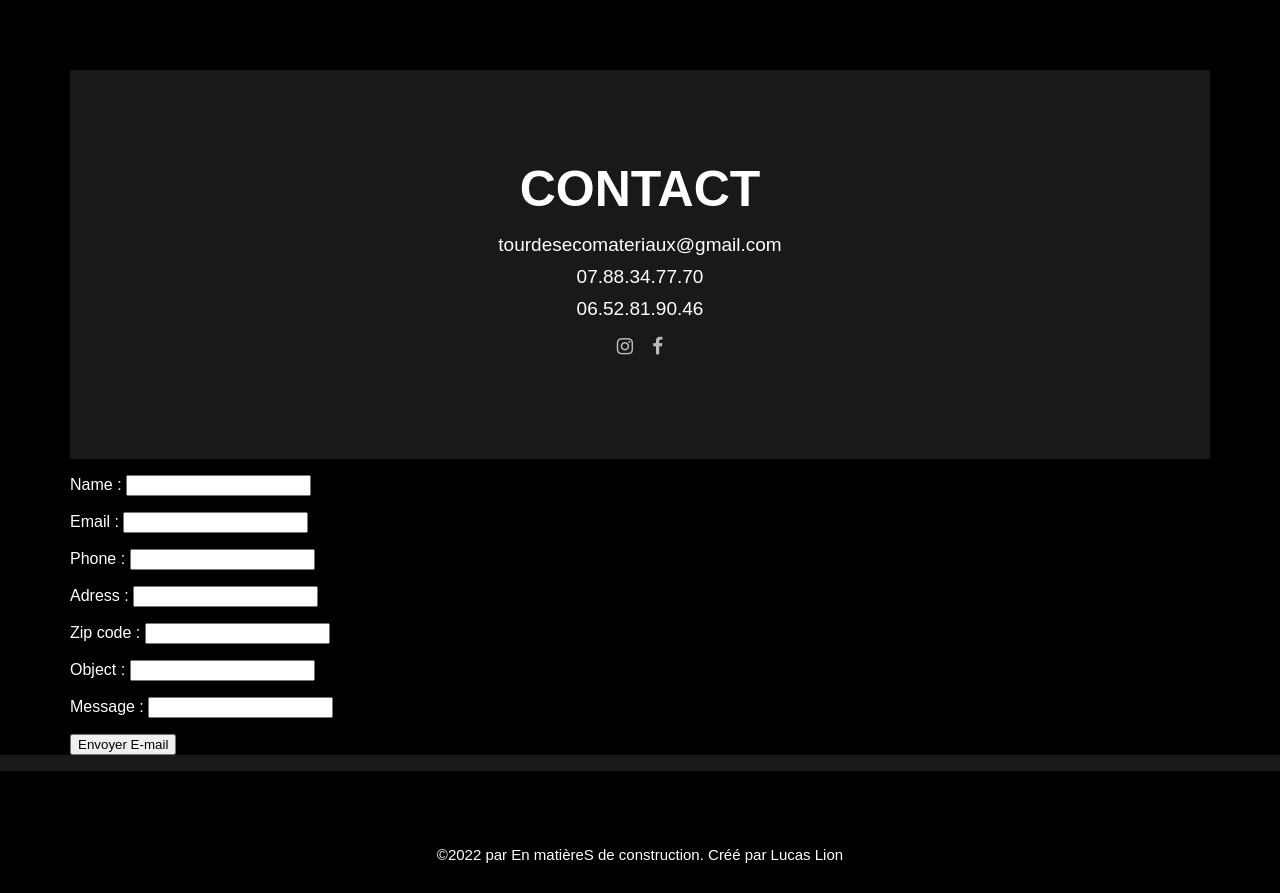
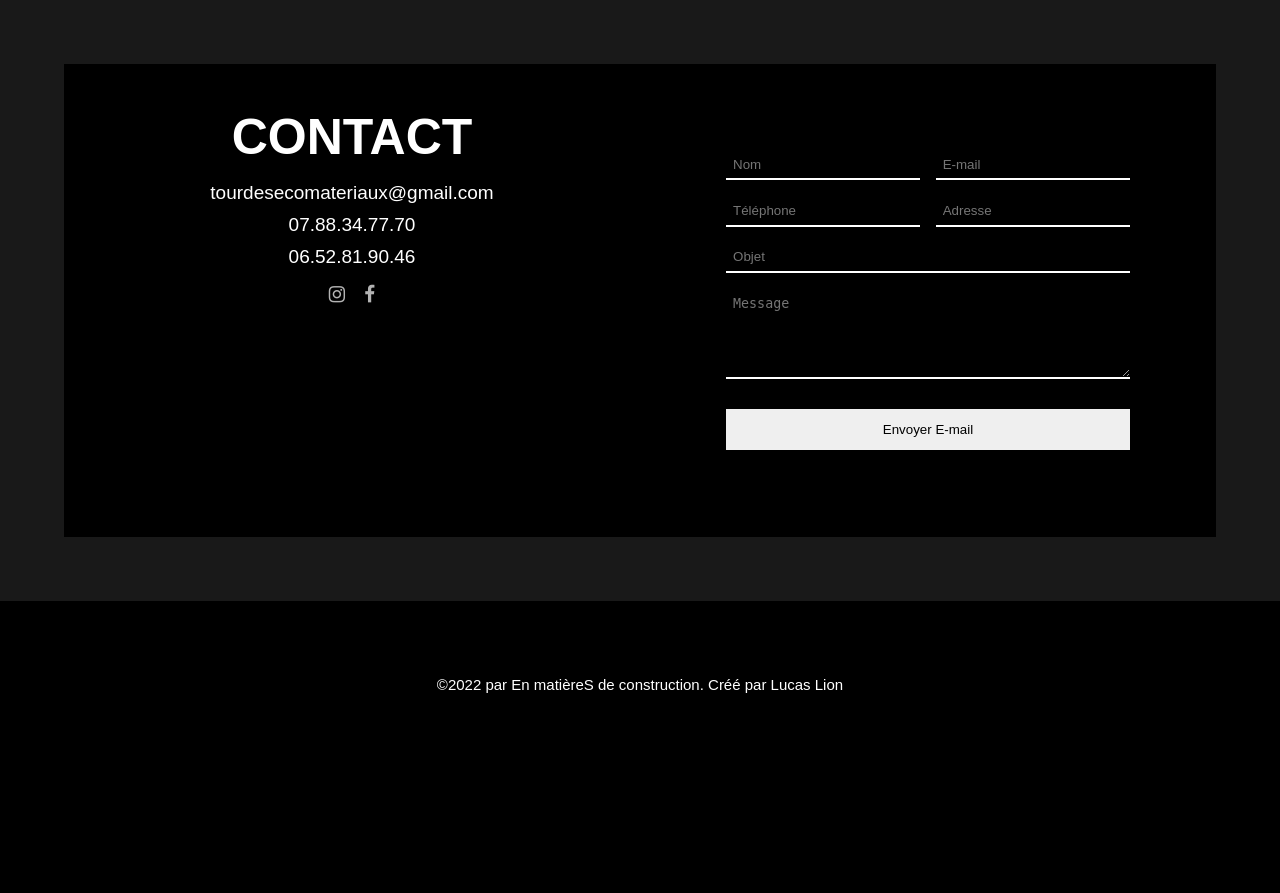
Before and after one commit to LucasLion/emdc, a Django app: page /contact/ in a window 1280 px wide. Shown: the part 137-1030 px from the top of the page. After the commit the page ends 830 px from the top, so only its background shows below. Run offline with Django 3.2, Linux system fonts and the light colour scheme; some web fonts are replaced.

Commit message:
contact page finished and url change

```diff
--- a/emdc/home/forms.py
+++ b/emdc/home/forms.py
@@ -3,10 +3,10 @@ import re
 from django import forms
 
 class SendMailForm(forms.Form):
-    name = forms.CharField(max_length=255)
-    email = forms.EmailField(empty_value="123@gmail.com")
-    phone = forms.CharField(max_length=10, required=False)
-    adress = forms.CharField(max_length=60, required=False)
-    zip_code = forms.CharField(max_length=5, required=False, empty_value="75000")
-    object = forms.CharField(max_length=255)
-    message = forms.CharField(empty_value="Votre message ici")
+    name = forms.CharField(max_length=255, widget=forms.TextInput(attrs={'placeholder': 'Nom'}))
+    email = forms.EmailField(empty_value="123@gmail.com", widget=forms.EmailInput
+                           (attrs={'placeholder': 'E-mail'}))
+    phone = forms.CharField(max_length=10, required=False, widget=forms.TextInput(attrs={'placeholder': 'Téléphone'}))
+    adress = forms.CharField(max_length=60, required=False, widget=forms.TextInput(attrs={'placeholder': 'Adresse'}))
+    object = forms.CharField(max_length=255, widget=forms.TextInput(attrs={'placeholder':'Objet'}))
+    message = forms.CharField(empty_value="Votre message ici",  widget=forms.Textarea(attrs={'placeholder': 'Message', 'rows': '5'}))
--- a/emdc/home/static/home/contact-style.css
+++ b/emdc/home/static/home/contact-style.css
@@ -0,0 +1,89 @@
+
+.wrapper {
+    display: grid;
+    gap: 1rem;
+    grid-template-columns: repeat(2, 1fr);
+    padding: 15%;
+    background-color: black;
+}
+.form-container {
+    margin-bottom: 0;
+}
+.col-span-2 {
+    grid-column: span 2;
+}
+
+#id_name {
+    background-color: black;
+    border: none;
+    border-bottom: solid 0.2em white;
+    padding: 0.5em;
+    width: 100%;
+    color: white;
+}
+#id_email {
+    background-color: black;
+    border: none;
+    border-bottom: solid 0.2em white;
+    padding: 0.5em;
+    width: 100%;
+    color: white;
+}
+#id_phone {
+    background-color: black;
+    border: none;
+    border-bottom: solid 0.2em white;
+    padding: 0.5em;
+    width: 100%;
+    color: white;
+}
+#id_adress {
+    background-color: black;
+    border: none;
+    border-bottom: solid 0.2em white;
+    padding: 0.5em;
+    width: 100%;
+    color: white;
+}
+#id_object {
+    background-color: black;
+    border: none;
+    border-bottom: solid 0.2em white;
+    padding: 0.5em;
+    width: 100%;
+    color: white;
+}
+#id_message {
+    background-color: black;
+    border: none;
+    border-bottom: solid 0.2em white;
+    padding: 0.5em;
+    width: 100%;
+    color: white;
+}
+
+.btn {
+    width: 100%;
+    text-align: center;
+    color: black;
+    padding: 1em;
+    margin-top: 1em;
+    border: none;
+
+}
+
+.contact-page-container {
+    background-color: rgb(25, 25, 25);
+    padding: 5%;
+}
+.contact-contact-page {
+    background-color: black;
+}
+@media (min-width: 768px) {
+    .contact-page-container {
+    display: grid;
+    grid-template-columns: repeat(2, 1fr);
+}
+
+
+}
--- a/emdc/home/static/home/style.css
+++ b/emdc/home/static/home/style.css
@@ -148,32 +148,32 @@ h1 {
     text-decoration: underline;
 }
 
-#contact-container {
+.contact-container {
     background-color: black;
 }
 
-#contact {
+.contact {
     background-color: rgb(25, 25, 25);
     padding: 6%;
     text-align: center;
 
 }
 
-#contact p {
+.contact p {
     list-style: none;
 }
 
-#contact h2 {
+.contact h2 {
     font-size: 50;
     margin: 10 0;
 }
 
-#contact li {
+.contact li {
     margin: 10;
     font-size: 19;
 }
 
-#contact a {
+.contact a {
     text-decoration: none;
     color: white;
     opacity: 0.7;
@@ -316,9 +316,9 @@ h1 {
         background-color: black;
         padding: 70 70 0 70;
     }
-    #contact {
+    .contact {
         background-color: rgb(25, 25, 25);
-        padding: 80;
+
         text-align: center;
     }
 
--- a/emdc/home/templates/home/contact.html
+++ b/emdc/home/templates/home/contact.html
@@ -2,22 +2,28 @@
 {% load static %}
 
 {% block content %}
-<div id="contact-container">
-    <div id="contact">
+<div class="contact-container contact-page-container">
+        <div class="contact contact-contact-page">
             <h2>CONTACT</h2>
             <ul>
                 <li>tourdesecomateriaux@gmail.com</li>
                 <li>07.88.34.77.70</li>
                 <li>06.52.81.90.46</li>
-            <li id="space-between-icons"><a href="#" class="fa fa-instagram"></a> <a href="#" class="fa fa-facebook"></a></li>
+                <li id="space-between-icons"><a href="https://www.instagram.com/en_matieres_de_construction/" class="fa fa-instagram"></a> <a href="https://www.facebook.com/En-mati%C3%A8res-de-construction-107615134382282" class="fa fa-facebook"></a></li>
             </ul>
         </div>
-    <form method="POST">
+        <form class="form-container" method="POST">
             {% csrf_token %}
-        {{ form.as_p }}
-        <input type="submit" value="Envoyer E-mail">
+            <div class="wrapper">
+                <div class="box a">{{ form.name }}</div>
+                <div class="box b">{{ form.email }}</div>
+                <div class="box c">{{ form.phone }}</div>
+                <div class="box d">{{ form.adress }}</div>
+                <div class="box e col-span-2">{{ form.object }}</div>
+                <div class="box f col-span-2 row-span-3">{{ form.message }}</div>
+                <input type="submit" value="Envoyer E-mail" class="btn col-span-2">
+            </div>
         </form>
-
 </div>
 
 {% endblock %}
--- a/emdc/home/urls.py
+++ b/emdc/home/urls.py
@@ -4,7 +4,7 @@ from django.urls import path
 from home import views
 
 urlpatterns = [
-    path('home/', views.index, name='home'),
+    path('', views.index, name='home'),
     path('contact/', views.contact, name='contact'),
 
 ]
--- a/emdc/home/views.py
+++ b/emdc/home/views.py
@@ -36,6 +36,7 @@ def contact(request):
 def send_email(request,data):
     subject = request.POST.get('subject', data['object'])
     from_email = request.POST.get('message', data['email'])
+    # a faire: rendre l'envoi de mails plus lisible
     #phone = data['phone']
     #adress = data['adress']
     #zip_code = data['zip_code']
```
Also changed, not shown: emdc/home/templates/home/index.html (+2 -2 lines). Lines whose indentation alone changed are shown as unchanged.
